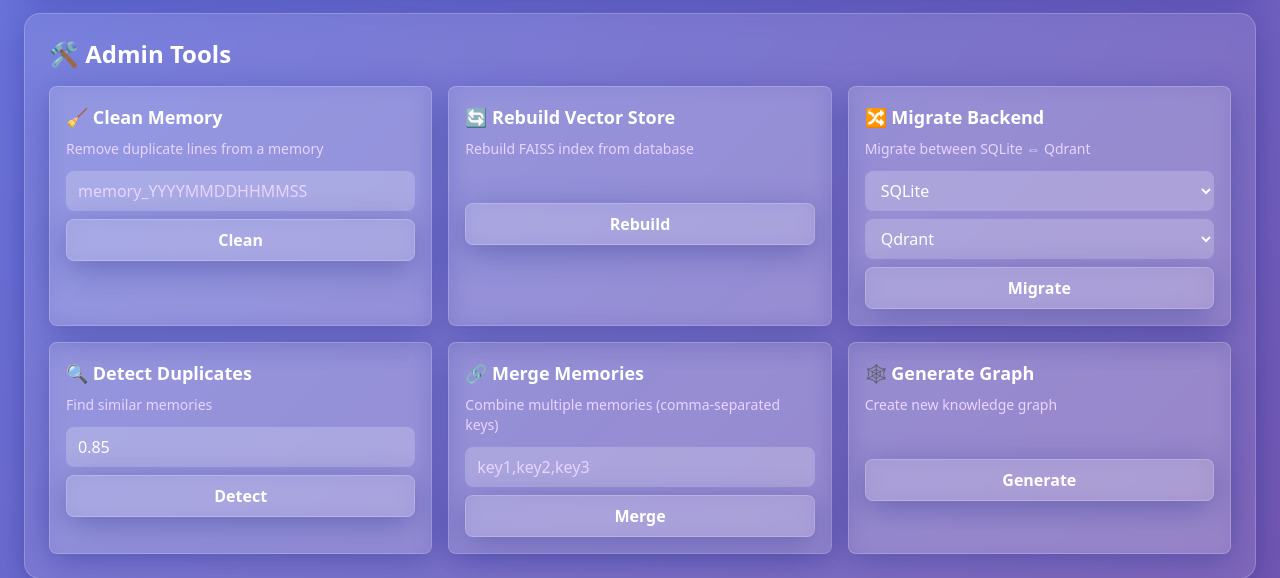
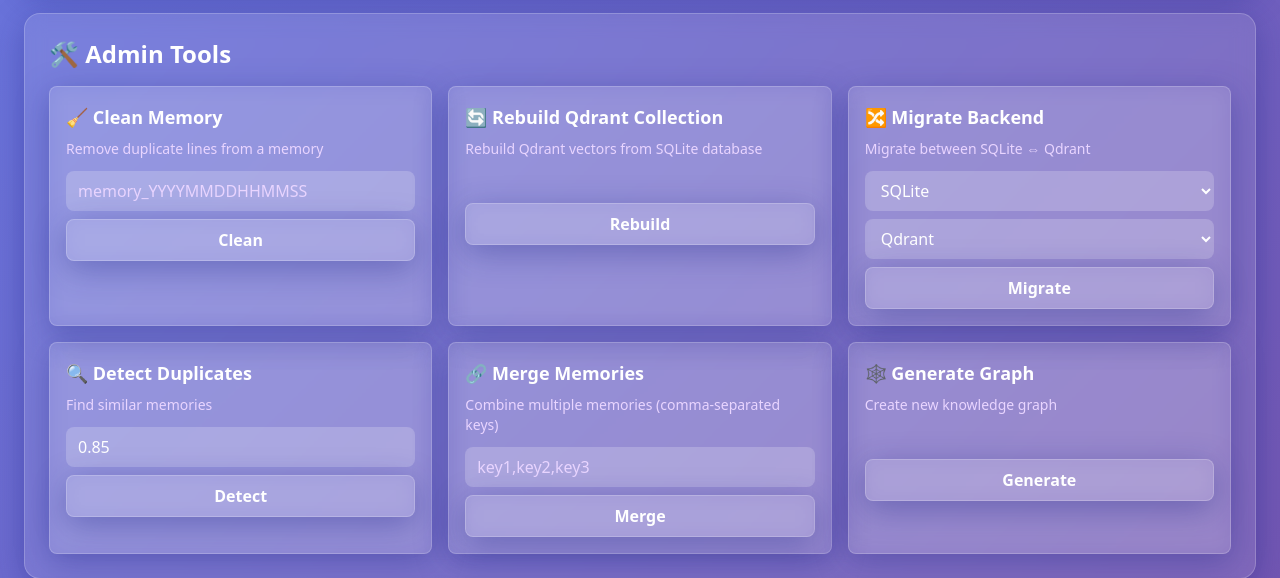
Before and after one commit to solidlime/MemoryMCP, a Python web app: template templates/dashboard.html in a window 1280 px wide. Shown: the part 703-1281 px from the top of the page. Run offline with Jinja, Linux system fonts and the light colour scheme; the template is opened without the code that fills it, so the values that code supplies are empty; some libraries are stand-ins or nearby versions.

Commit message:
Phase 27 follow-up: Admin Tools update, code refactoring, docs update
- Admin Tools: Rebuild Vector Store → Rebuild Qdrant Collection
- Refactoring: Remove duplicate import in tools/crud_tools.py
- Memory Bank: Update activeContext.md and progress.md with Phase 27
- README.md: Further simplification (447 → 398 lines, 11% reduction)

```diff
--- a/dashboard.py
+++ b/dashboard.py
@@ -336,7 +336,7 @@ def register_http_routes(mcp, templates):
 
     @mcp.custom_route("/api/admin/rebuild", methods=["POST"])
     async def admin_rebuild_vector_store(request: Request):
-        """Rebuild vector store from database."""
+        """Rebuild Qdrant collection from SQLite database."""
         try:
             data = await request.json()
             persona = data.get("persona")
@@ -352,7 +352,7 @@ def register_http_routes(mcp, templates):
                 rebuild_vector_store()
                 return JSONResponse({
                     "success": True,
-                    "message": f"Successfully rebuilt vector store for {persona}"
+                    "message": f"Successfully rebuilt Qdrant collection for {persona}"
                 })
             finally:
                 current_persona.set(original_persona)
--- a/templates/dashboard.html
+++ b/templates/dashboard.html
@@ -107,10 +107,10 @@
                 </button>
             </div>
 
-            <!-- Rebuild Vector Store -->
+            <!-- Rebuild Qdrant Collection -->
             <div class="glass-card rounded-lg p-4">
-                <h3 class="text-lg font-semibold text-white mb-2">🔄 Rebuild Vector Store</h3>
-                <p class="text-purple-200 text-sm mb-3">Rebuild FAISS index from database</p>
+                <h3 class="text-lg font-semibold text-white mb-2">🔄 Rebuild Qdrant Collection</h3>
+                <p class="text-purple-200 text-sm mb-3">Rebuild Qdrant vectors from SQLite database</p>
                 <button onclick="rebuildVectorStore()"
                         class="w-full glass-card rounded-lg px-4 py-2 text-white font-semibold hover:bg-white/20 transition mt-8">
                     Rebuild
@@ -449,7 +449,7 @@
         }
 
         async function rebuildVectorStore() {
-            if (!confirm(`Rebuild vector store for persona "${currentPersona}"?`)) return;
+            if (!confirm(`Rebuild Qdrant collection for persona "${currentPersona}"?`)) return;
 
             try {
                 const response = await fetch('/api/admin/rebuild', {
--- a/tools/crud_tools.py
+++ b/tools/crud_tools.py
@@ -622,7 +622,6 @@ async def read_memory(
         # Check if RAG system is ready, fallback to keyword search if not
         from vector_utils import embeddings, reranker
         from lib.backends.qdrant_backend import QdrantVectorStoreAdapter
-        from config_utils import load_config
         from qdrant_client import QdrantClient
 
         if embeddings is None:
```
Also changed, not shown: .github/copilot-instructions.md, README.md.
